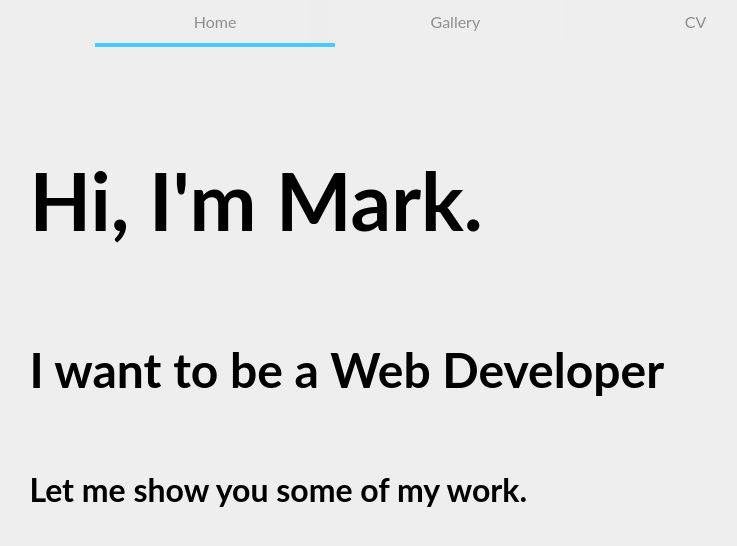
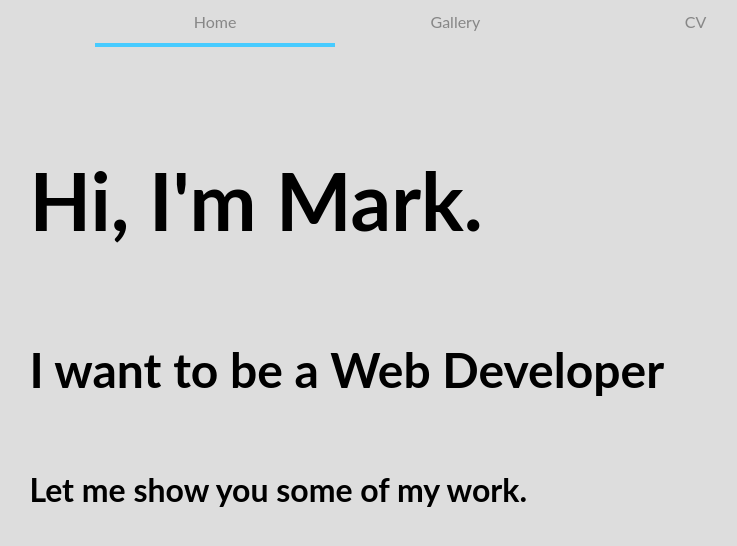
Before and after one commit to SPARKY892/portfolio-website, a React app: page / in a window 1280 px wide. Shown: the whole page, without its empty margins (201-938 px from the left). Built offline with nearby package versions, Linux system fonts and the light colour scheme.

Commit message:
Updated background colour

```diff
--- a/src/components/Header.scss
+++ b/src/components/Header.scss
@@ -1,7 +1,7 @@
 .header {
   width: 100%;
   height: 5%;
-  background-color: #eee;
+  background-color: #ddd;
   padding: 0;
 }
 
@@ -30,7 +30,7 @@
   text-decoration: none;
   color: #333;
   border: none;
-  background-color: #eee;
+  background-color: #ddd;
   opacity: 0.5;
   &:focus {
     outline: none;
--- a/src/components/Home.scss
+++ b/src/components/Home.scss
@@ -1,5 +1,5 @@
 .homePage {
-  background-color: #eee;
+  background-color: #ddd;
   display: flex;
   flex-direction: column;
   flex: 1;
--- a/src/styles.css
+++ b/src/styles.css
@@ -1,7 +1,7 @@
 html,
 body {
   height: 100vh;
-  background-color: #eee;
+  background-color: #ddd;
   margin: 0;
   font-family: 'Lato', 'Helvetica', 'sans-serif';
 }
```
